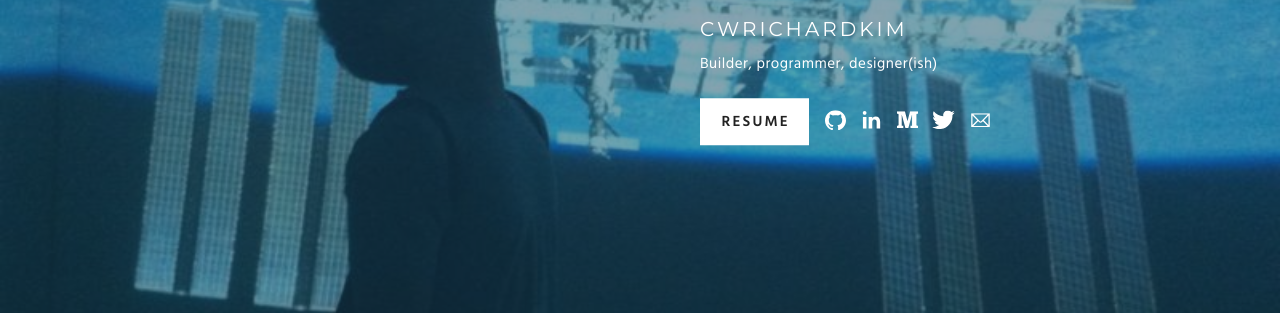
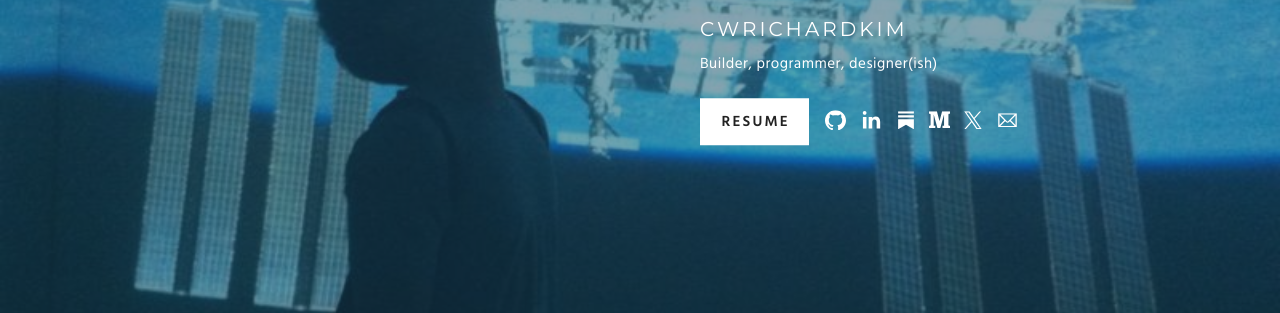
Before and after one commit to cwRichardKim/PersonalWebsite, a Jekyll site: the page built from index.html, in a window 1280 px wide. Shown: the part 392-705 px from the top of the page. Built offline with Jekyll 4.4.1, drawn with Linux system fonts in a browser that asks for light colours.

Commit message:
substack

```diff
--- a/index.html
+++ b/index.html
@@ -31,11 +31,14 @@
                 <a class="social-icon" target="_blank" href="http://www.linkedin.com/in/cwrichardkim/">
                   <img src="assets/social/linkedin.svg" alt="LinkedIn">
                 </a>
+                <a class="social-icon" target="_blank" href="https://bootstoobig.com">
+                  <img src="assets/social/substack.svg" alt="Substack">
+                </a>
                 <a class="social-icon" target="_blank" href="https://medium.com/@cwRichardKim">
                   <img src="assets/social/medium.svg" alt="Medium">
                 </a>
                 <a class="social-icon" target="_blank" href="https://twitter.com/cwRichardKim">
-                  <img src="assets/social/twitter.svg" alt="Twitter">
+                  <img src="assets/social/twitter.svg" alt="X (Twitter)">
                 </a>
                 <a class="social-icon" href="mailto:cwrichardkim@gmail.com">
                   <img src="assets/social/email.svg" alt="Email">
```
Also changed, not shown: assets/social/substack.svg (added), assets/social/twitter.svg.
